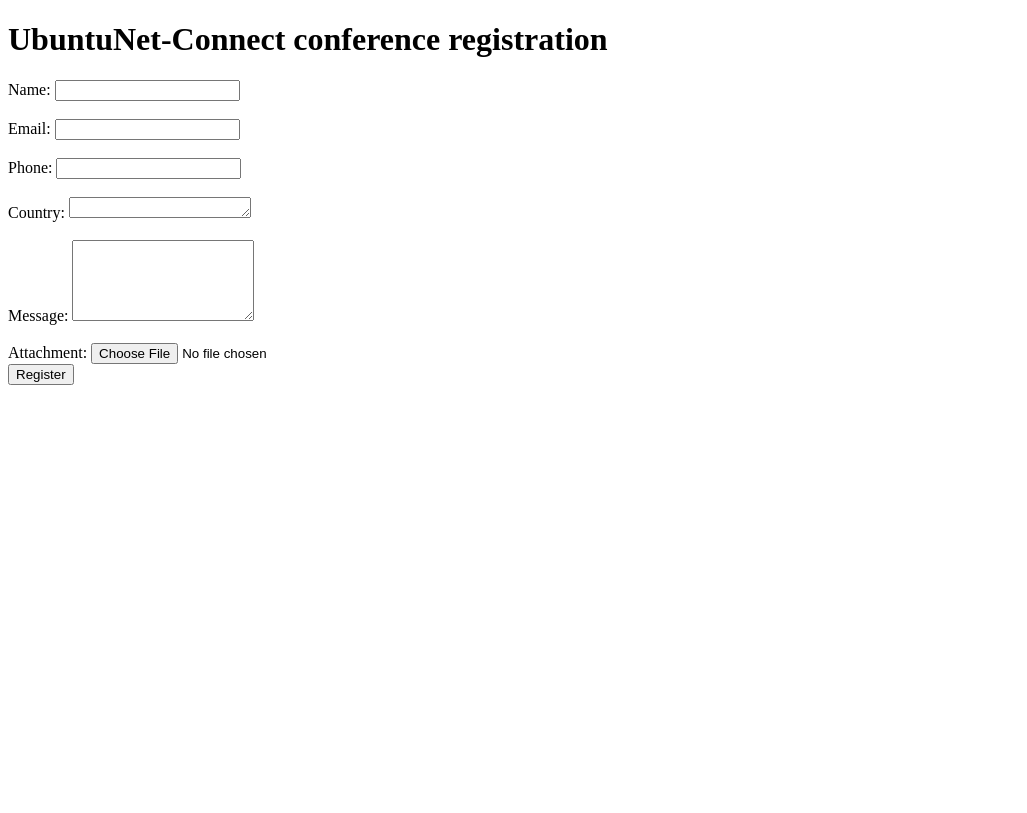
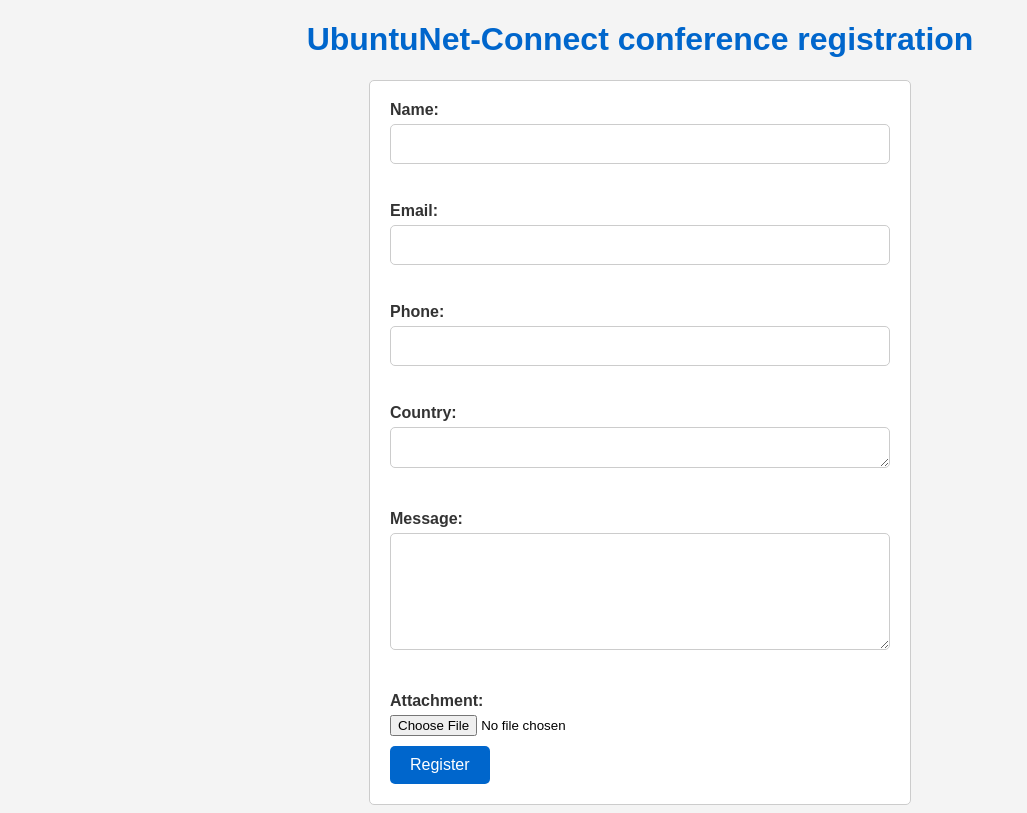
Before and after one commit to Revnyirongo/conference-registration, a PHP site: page / in a window 1280 px wide. Shown: the whole page, without its empty margins (0-1027 px from the left). Before the commit the page ends 385 px from the top, so only its background shows below. Run offline with PHP 8.4, Linux system fonts and the light colour scheme; some libraries are stand-ins or nearby versions.

Commit message:
added basic styling

```diff
--- a/index.php
+++ b/index.php
@@ -2,6 +2,60 @@
 <html>
 <head>
 	<title>UbuntuNet-Connect Conference registration</title>
+	<style>
+		body {
+			font-family: Arial, sans-serif;
+			background-color: #F4F4F4;
+		}
+		h1 {
+			text-align: center;
+			color: #0066CC;
+		}
+		form {
+			margin: 0 auto;
+			width: 80%;
+			max-width: 500px;
+			padding: 20px;
+			background-color: #FFFFFF;
+			border: 1px solid #CCCCCC;
+			border-radius: 5px;
+		}
+		label {
+			display: block;
+			font-weight: bold;
+			margin-bottom: 5px;
+			color: #333333;
+		}
+		input[type="text"],
+		input[type="email"],
+		input[type="tel"],
+		textarea {
+			padding: 10px;
+			border: 1px solid #CCCCCC;
+			border-radius: 5px;
+			width: 100%;
+			margin-bottom: 20px;
+			box-sizing: border-box;
+			font-size: 16px;
+			color: #333333;
+			resize: vertical;
+		}
+		input[type="file"] {
+			margin-bottom: 10px;
+		}
+		input[type="submit"] {
+			background-color: #0066CC;
+			color: #FFFFFF;
+			padding: 10px 20px;
+			border: none;
+			border-radius: 5px;
+			font-size: 16px;
+			cursor: pointer;
+		}
+		input[type="submit"]:hover {
+			background-color: #003399;
+		}
+	</style>
 </head>
 <body>
 	<h1>UbuntuNet-Connect conference registration</h1>
```
